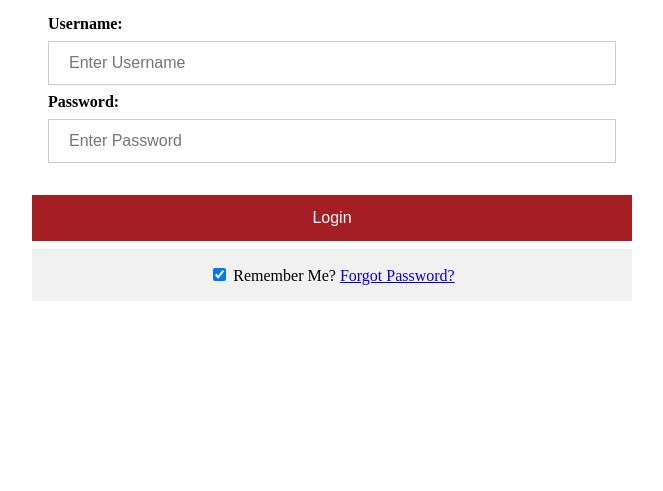
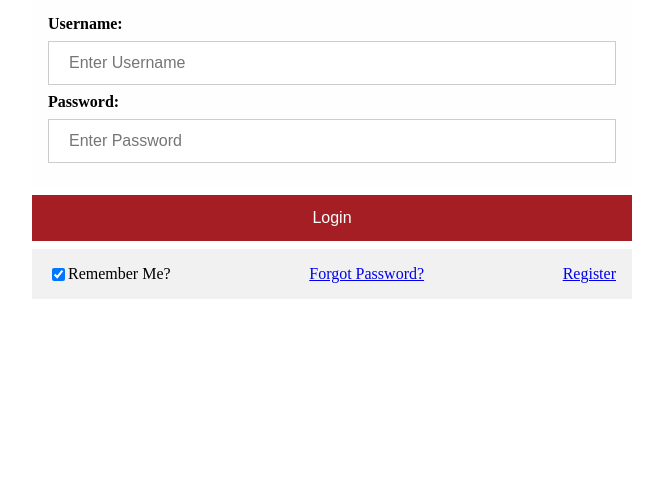
Before and after one commit to MyToolWorkbench/A_Buncha_Tools, a Django app: page /myToolWorkbench/login/ in a window 1280 px wide. Shown: the part 541-1032 px from the top of the page, without its empty margins (308-971 px from the left). After the commit the page ends 840 px from the top, so only its background shows below. Run offline with Django 3.2, Linux system fonts and the light colour scheme.

Commit message:
[2] HTML for login page. Added Register Changed "Remember Me?"

```diff
--- a/myToolWorkbench/templates/registration/login.html
+++ b/myToolWorkbench/templates/registration/login.html
@@ -33,10 +33,12 @@
         </div>
 
         <div class="loginExtras">
-            <input type="checkbox" checked="checked" name="rememberMe">
-            <label> Remember Me? </label>
+            <input type="checkbox" checked="checked" name="rememberMe" style="float: left;">
+            <label for="rememberMe" style="float: left;"> Remember Me? </label>
 
             <label> <a href="doSomeThing"> Forgot Password? </a> </label>
+
+            <label style="float: right;"> <a href="doSomeThing"> Register </a> </label>
         </div>
     </div>
 
```
